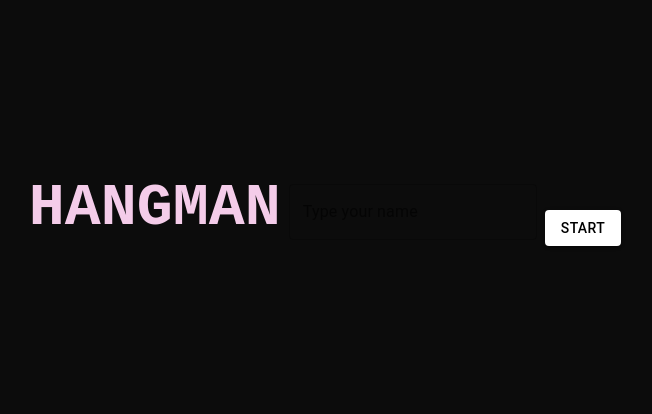
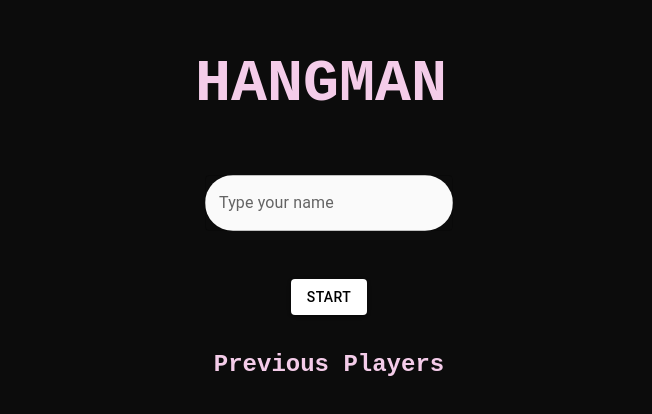
Before and after one commit to cbalsemao/hangman-game, a React (Create React App) app: page / in a window 1280 px wide. Shown: the part 188-602 px from the top of the page, without its empty margins (311-963 px from the left). Built offline with nearby package versions, Linux system fonts and the light colour scheme.

Commit message:
chore: wip

```diff
--- a/src/App.tsx
+++ b/src/App.tsx
@@ -119,10 +119,11 @@ function App() {
           <>
             <Grid
               container
-              spacing={1}
-              direction="row"
+              spacing={2}
+              direction="column"
               justifyContent="center"
               alignItems="center"
+              sx={{ minHeight: '100vh', textAlign: 'center' }}
             >
               <TitleWrapper>
                 <h1>Hangman</h1>
@@ -133,12 +134,14 @@ function App() {
                   label="Type your name"
                   variant="outlined"
                   onChange={(e) => setTemporalName(e.target.value)}
+                  sx={{ backgroundColor: palette.white, borderRadius: 10 }}
                 />
               </Grid>
               <Grid item>
                 <ButtonHM label={'Start'} onClick={handleStart} />
               </Grid>
-            </Grid>
+              <Grid item sx={{ color: palette.darkWhite }}>
+                <h2>Previous Players</h2>
                 {rankings.map((player) => (
                   <Button
                     key={player.name}
@@ -146,10 +149,13 @@ function App() {
                       setTemporalName(player.name);
                       handleStart();
                     }}
+                    sx={{ margin: 1 }}
                   >
                     {player.name}
                   </Button>
                 ))}
+              </Grid>
+            </Grid>
           </>
         )}
 
--- a/src/styles/styleguide.ts
+++ b/src/styles/styleguide.ts
@@ -41,6 +41,7 @@ export const TitleWrapper = styled.div({
   display: 'flex',
   justifyContent: 'center',
   alignItems: 'center',
+
   color: palette.darkWhite,
   textTransform: 'uppercase',
   fontSize: '30px',
```
Lines whose indentation alone changed are shown as unchanged.
